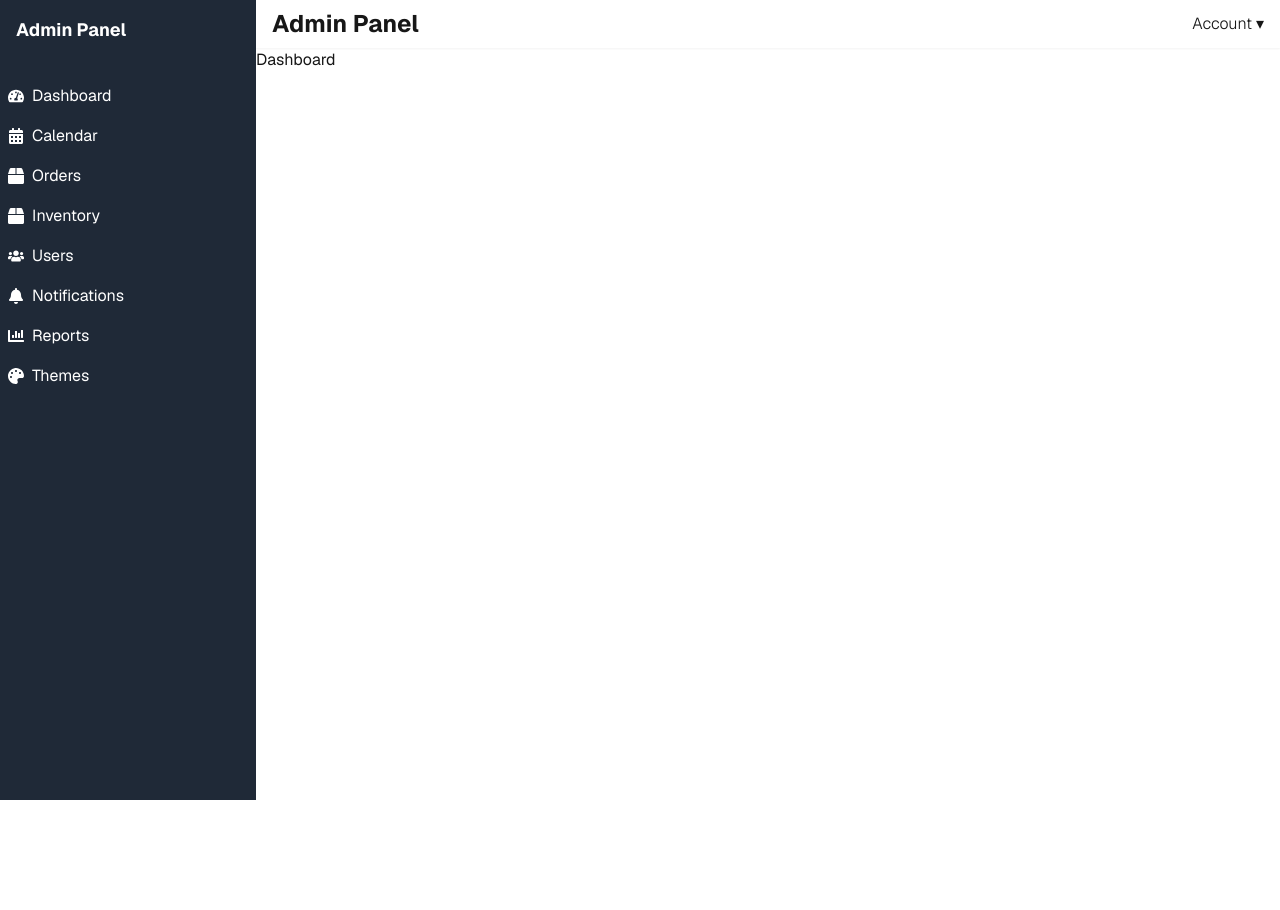
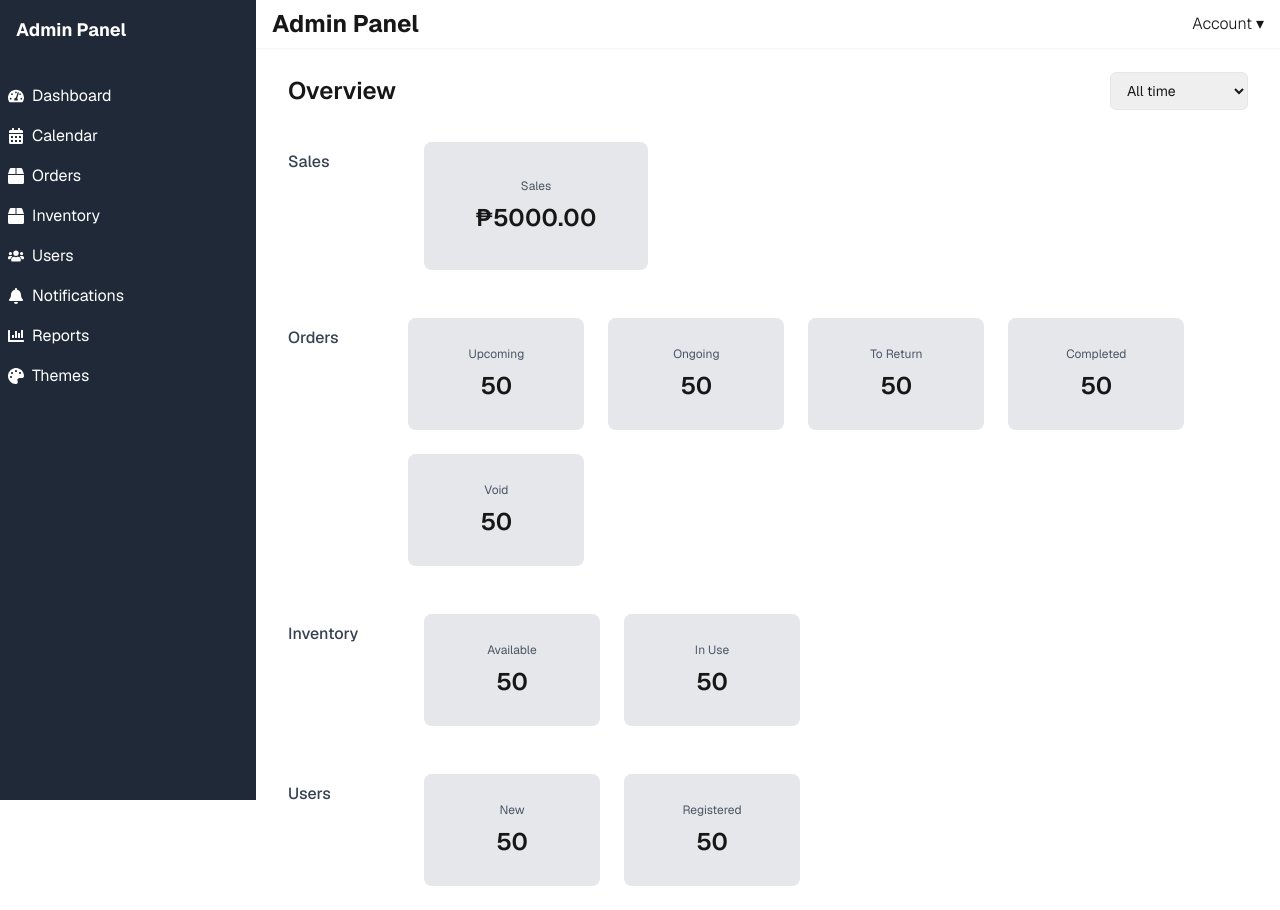
Before and after one commit to EricCatayas/UP-Cebu-Exchange, a Next.js app: page /dashboard in a window 1280 px wide. Before the commit the page ends 800 px from the top, so only its background shows below. Built offline with nearby package versions, Linux system fonts and the light colour scheme; no server answers.

Commit message:
feat: dashboard page initial UI

```diff
--- a/src/app/(admin)/dashboard/page.tsx
+++ b/src/app/(admin)/dashboard/page.tsx
@@ -1,8 +1,69 @@
-// Home or Dashboard page for admin
-import React from "react";
+'use client';
+import React, { useState } from 'react';
+import AnalyticsCard from '@/components/AnalyticsCard/AnalyticsCard';
 
 function Dashboard() {
-  return <div>Dashboard</div>;
+  const [range, setRange] = useState('All time');
+
+  return (
+    <div className="px-8 py-6">
+      {/* Header */}
+      <div className="flex items-center justify-between">
+        <h1 className="text-2xl font-semibold">Overview</h1>
+        <select
+          className="border rounded-md px-3 py-2 text-sm"
+          value={range}
+          onChange={(e) => setRange(e.target.value)}
+        >
+          <option>All time</option>
+          <option>Last week</option>
+          <option>Last month</option>
+          <option>Last 3 months</option>
+          <option>This year</option>
+        </select>
+      </div>
+
+      <div className="mt-8 space-y-12">
+        {/* Sales */}
+        <section className="flex items-start gap-6">
+          <div className="w-28 text-gray-700 font-medium pt-2">Sales</div>
+          <div className="flex flex-wrap gap-6">
+            <AnalyticsCard title="Sales" value="₱5000.00" wide />
+          </div>
+        </section>
+
+        {/* Orders */}
+        <section className="flex items-start gap-6">
+          <div className="w-28 text-gray-700 font-medium pt-2">Orders</div>
+          <div className="flex flex-wrap gap-6">
+            <AnalyticsCard title="Upcoming" value={50} />
+            <AnalyticsCard title="Ongoing" value={50} />
+            <AnalyticsCard title="To Return" value={50} />
+            <AnalyticsCard title="Completed" value={50} />
+            <AnalyticsCard title="Void" value={50} />
+          </div>
+        </section>
+
+        {/* Inventory */}
+        <section className="flex items-start gap-6">
+          <div className="w-28 text-gray-700 font-medium pt-2">Inventory</div>
+          <div className="flex flex-wrap gap-6">
+            <AnalyticsCard title="Available" value={50} />
+            <AnalyticsCard title="In Use" value={50} />
+          </div>
+        </section>
+
+        {/* Users */}
+        <section className="flex items-start gap-6">
+          <div className="w-28 text-gray-700 font-medium pt-2">Users</div>
+          <div className="flex flex-wrap gap-6">
+            <AnalyticsCard title="New" value={50} />
+            <AnalyticsCard title="Registered" value={50} />
+          </div>
+        </section>
+      </div>
+    </div>
+  );
 }
 
 export default Dashboard;
```
